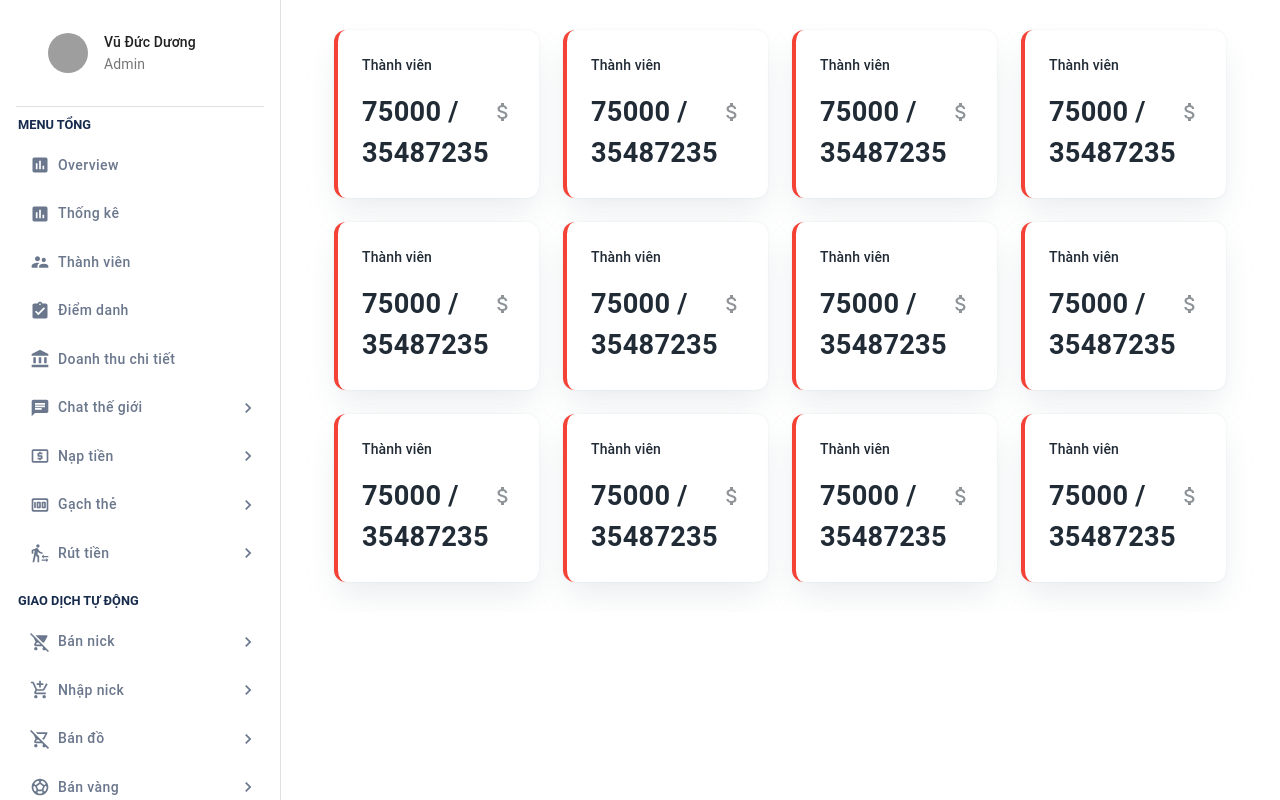
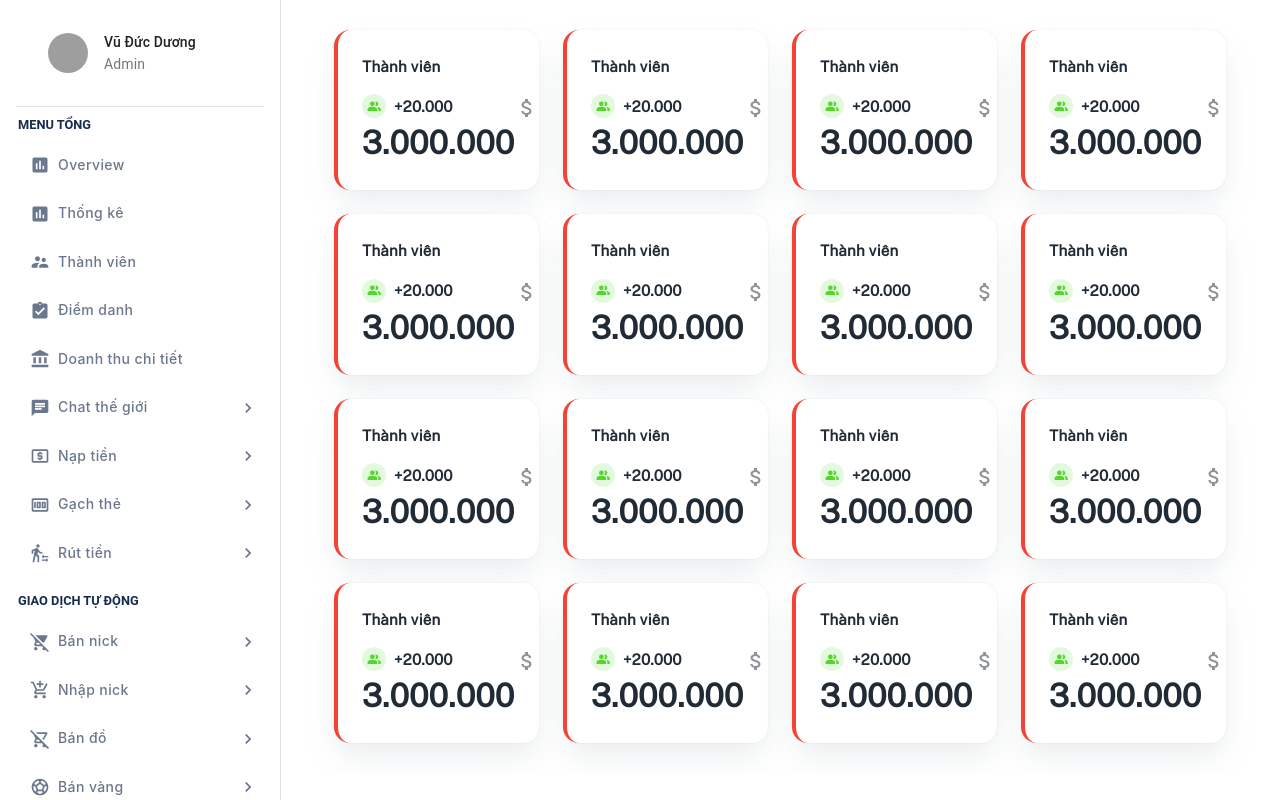
Before and after one commit to DuongYi/-outsourcing-admin, a React (Create React App) app: page /overview in a window 1280 px wide. Built offline with nearby package versions, Linux system fonts and the light colour scheme; grey boxes are pictures that could not be loaded.

Commit message:
update Overview Card

```diff
--- a/src/index.css
+++ b/src/index.css
@@ -1,5 +1,16 @@
+@font-face {
+  font-family: 'BadScript';
+  src: url('./fonts/BadScript-Regular.ttf');
+}
+
+@font-face {
+  font-family: 'Public Sans';
+  src: url('./fonts/PublicSans-Regular.ttf');
+}
+
 * {
   margin: 0;
   padding: 0;
-  order: 0;
+  border: 0;
+  font-family: -apple-system, BlinkMacSystemFont, 'Segoe UI', Roboto, Oxygen, Ubuntu, Cantarell, 'Open Sans', 'Helvetica Neue', sans-serif;
 }
--- a/src/pages/dashboard/overview/components/OverviewCard.js
+++ b/src/pages/dashboard/overview/components/OverviewCard.js
@@ -15,27 +15,53 @@ const useStyles = makeStyles((theme) => ({
     transition: "box-shadow 300ms cubic-bezier(0.4, 0, 0.2, 1) 0ms",
     boxShadow:
       "rgb(145 158 171 / 20%) 0px 0px 2px 0px, rgb(145 158 171 / 20%) 0px 16px 32px -4px",
-    borderRadius: "12px",
+    borderRadius: "16px",
     display: "flex",
     justifyContent: "space-between",
     alignItems: "center",
   },
   title: {
     margin: 0,
-    fontWeight: 550,
+    fontWeight: 600,
     lineHeight: 1.6,
-    fontSize: "0.875rem",
+    fontSize: "0.95rem",
     marginBottom: theme.spacing(2),
+    fontFamily: "Public Sans",
+  },
+  growth: {
+    margin: 0,
+    fontWeight: 600,
+    lineHeight: 1.5,
+    fontSize: "0.95rem",
+    fontFamily: "Public Sans",
+    display: "flex",
+    alignItems: "center",
+  },
+  growthIcon: {
+    width: "24px",
+    height: "24px",
+    display: "flex",
+    marginRight: theme.spacing(1),
+    borderRadius: "50%",
+    alignItems: "center",
+    justifyContent: "center",
+    color: "rgb(84, 214, 44)",
+    backgroundColor: "rgba(84, 214, 44, 0.16)",
+    overflow: "hidden",
+  },
+  icon: {
+    fontSize: "0.895rem",
   },
   value: {
     margin: 0,
     fontWeight: 700,
     lineHeight: 1.5,
-    fontSize: "1.7rem",
+    fontSize: "2rem",
+    fontFamily: "Public Sans",
   },
 }));
 
-function OverviewCard({ title, value, type }) {
+function OverviewCard({ title, value, growth, type }) {
   const classes = useStyles();
 
   return (
@@ -48,7 +74,15 @@ function OverviewCard({ title, value, type }) {
       >
         <div>
           <Typography className={classes.title}>{title}</Typography>
-          <Typography className={classes.value}>{value}</Typography>
+          <Typography className={classes.growth}>
+            <div className={classes.growthIcon}>
+              <PeopleAltIcon className={classes.icon} />
+            </div>
+            +{growth.toLocaleString("vi-VN")}
+          </Typography>
+          <Typography className={classes.value}>
+            {value.toLocaleString("vi-VN")}
+          </Typography>
         </div>
 
         {type === "title" && (
@@ -76,13 +110,15 @@ function OverviewCard({ title, value, type }) {
 
 OverviewCard.defaultProps = {
   title: "Thành viên",
-  value: "75000 / 35487235",
+  value: 3000000,
+  growth: 20000,
   type: "price",
 };
 
 OverviewCard.propTypes = {
   title: PropTypes.string,
-  value: PropTypes.string,
+  value: PropTypes.number,
+  growth: PropTypes.number,
   type: PropTypes.string,
 };
 
--- a/src/pages/dashboard/overview/index.js
+++ b/src/pages/dashboard/overview/index.js
@@ -26,6 +26,11 @@ function Overview() {
           <OverviewCard />
           <OverviewCard />
           <OverviewCard />
+
+          <OverviewCard />
+          <OverviewCard />
+          <OverviewCard />
+          <OverviewCard />
         </Grid>
       </Container>
     </Page>
```
Also changed, not shown: src/fonts/BadScript-Regular.ttf (added), src/fonts/PublicSans-Regular.ttf (added).
